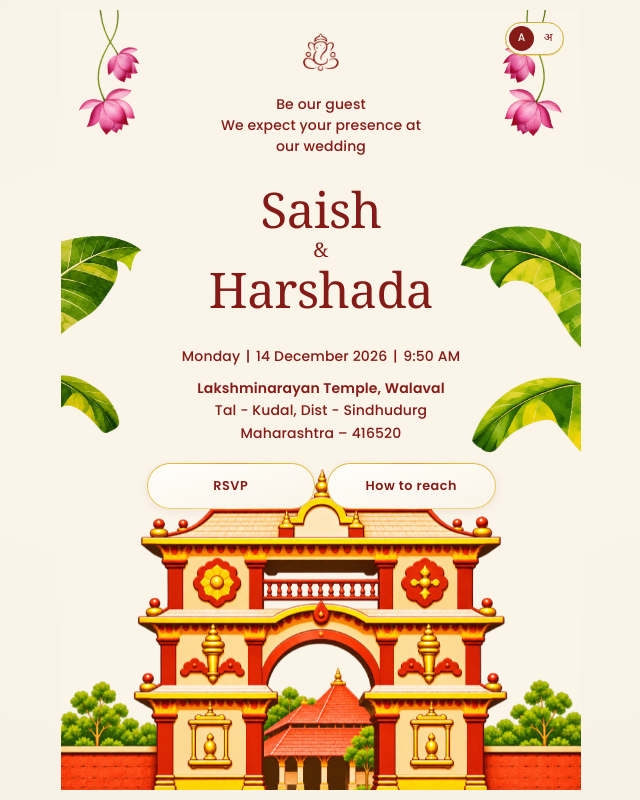
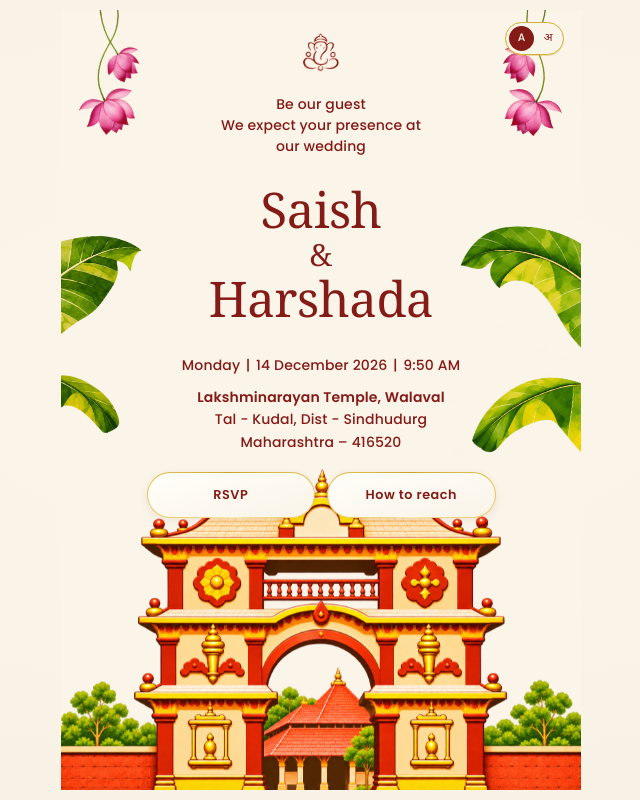
Before and after one commit to ashishgosavidesign/saish-harshada-wedding, a React (Vite) app: page / in a window 1280 px wide. Shown: the whole page, without its empty margins (319-959 px from the left). Built offline with nearby package versions, Linux system fonts and the light colour scheme; a web font is replaced by a local one.

Commit message:
Update wedding invitation

```diff
--- a/src/content/invitation.js
+++ b/src/content/invitation.js
@@ -37,7 +37,7 @@ export const invitationContent = {
     reach: {
       aboutTitle: 'About Sindhudurg',
       about:
-        "Located north of Goa, this coastal paradise is known for its beautiful beaches, historic sea forts, and lush green landscapes.\n\nWe welcome you to our hometown and look forward to celebrating with you!",
+        "Located north of Goa, this coastal paradise is known for its beautiful beaches, historic sea forts, and lush green landscapes.\n\nWe welcome you to our hometown and look forward to celebrating with you. ❤️",
       title: 'How to reach Kudal',
       distanceNote: 'Approx. distance to Kudal bus stand',
       venueMapLabel: 'Wedding venue',
@@ -88,7 +88,7 @@ export const invitationContent = {
     reach: {
       aboutTitle: 'सिंधुदुर्ग विषयी',
       about:
-        'गोव्याच्या उत्तरेस वसलेला हा सुंदर किनारपट्टीचा प्रदेश स्वच्छ समुद्रकिनारे, ऐतिहासिक सागरी किल्ले आणि हिरव्यागार निसर्गासाठी ओळखला जातो.\n\nआमच्या गावी आपले स्वागत आहे, आपल्यासोबत हा सण साजरा करण्याची आम्हाला आतुरता आहे!',
+        'गोव्याच्या उत्तरेस वसलेला हा सुंदर किनारपट्टीचा प्रदेश स्वच्छ समुद्रकिनारे, ऐतिहासिक सागरी किल्ले आणि हिरव्यागार निसर्गासाठी ओळखला जातो.\n\nआमच्या गावी आपले स्वागत आहे, आपल्यासोबत हा सण साजरा करण्याची आम्हाला आतुरता आहे. ❤️',
       title: 'कुडाळ पर्यंत कसे पोहोचावे',
       distanceNote: 'कुडाळ बस स्थानकापर्यंतचे अंतर',
       venueMapLabel: 'शुभविवाह स्थळ',
--- a/src/invitation-v2/invitation-v2.css
+++ b/src/invitation-v2/invitation-v2.css
@@ -490,7 +490,7 @@
   display: flex;
   flex-direction: column;
   align-items: center;
-  gap: var(--space-name-gap);
+  gap: calc(var(--space-name-gap) - 0.9px);
   width: 100%;
 }
 
@@ -525,6 +525,8 @@
 
 .invitation--mr .couple-names {
   padding-block: 23.8px;
+  /* +0.9px vs shared tighten — Devanagari needs a little more air between lines */
+  gap: var(--space-name-gap);
 }
 
 .invitation--en .couple-names__name,
@@ -534,6 +536,15 @@
 
 .invitation--en .couple-names__name {
   font-size: clamp(calc(2.1rem + 3.5px), calc(11cqw + 3.5px), calc(2.85rem + 3.5px));
+}
+
+.invitation--en .couple-names__ampersand {
+  font-size: clamp(
+    calc(0.62 * (2.1rem + 3.5px)),
+    calc(0.62 * (11cqw + 3.5px)),
+    calc(0.62 * (2.85rem + 3.5px))
+  );
+  font-weight: 400;
 }
 
 .wedding-date {
```
